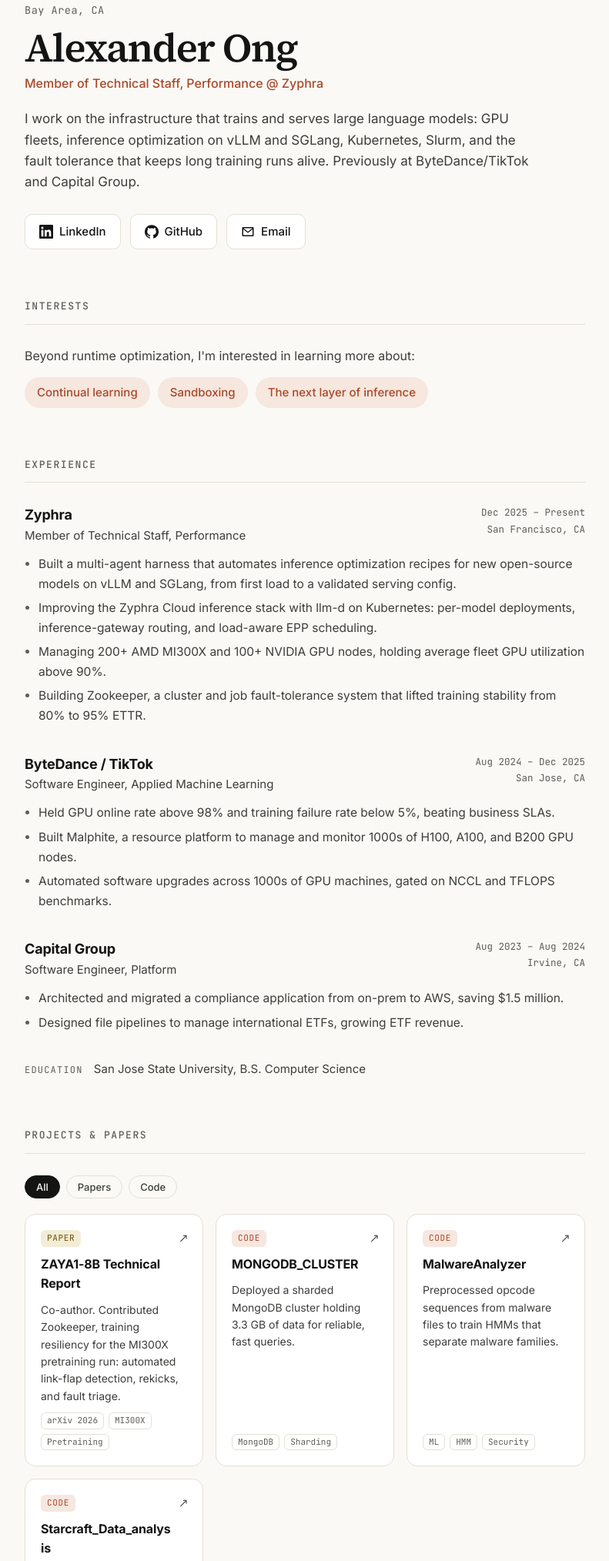
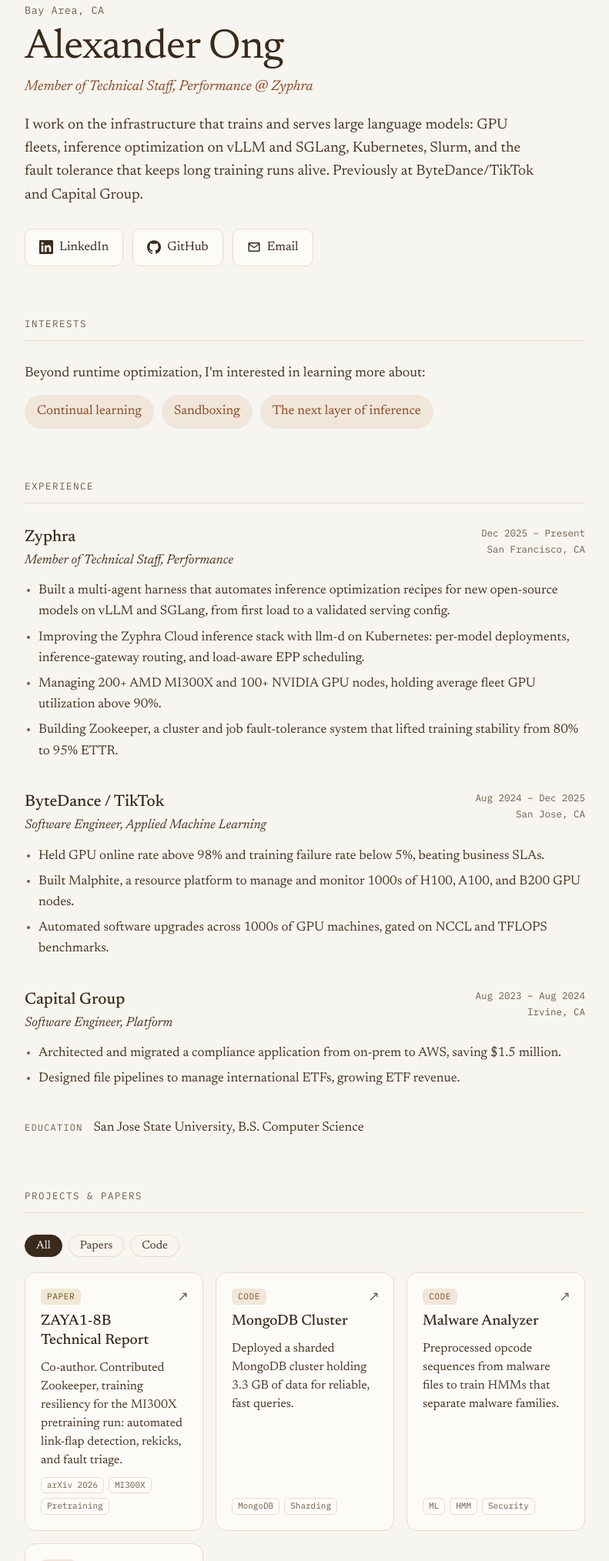
Before and after one commit to adot18/adot18.github.io, a plain HTML site: page index.html in a window 1280 px wide. Shown: the part 69-2097 px from the top of the page at 77% size, without its empty margins (244-1035 px from the left). Drawn offline with Linux system fonts and the light colour scheme.

Commit message:
Softer serif typography and warm brown palette

```diff
--- a/content.js
+++ b/content.js
@@ -75,21 +75,21 @@ window.SITE = {
     },
     {
       type: "code",
-      name: "MONGODB_CLUSTER",
+      name: "MongoDB Cluster",
       blurb: "Deployed a sharded MongoDB cluster holding 3.3 GB of data for reliable, fast queries.",
       url: "https://github.com/adot18/MONGODB_CLUSTER",
       tags: ["MongoDB", "Sharding"],
     },
     {
       type: "code",
-      name: "MalwareAnalyzer",
+      name: "Malware Analyzer",
       blurb: "Preprocessed opcode sequences from malware files to train HMMs that separate malware families.",
       url: "https://github.com/adot18/MalwareAnalyzer",
       tags: ["ML", "HMM", "Security"],
     },
     {
       type: "code",
-      name: "Starcraft_Data_analysis",
+      name: "StarCraft Data Analysis",
       blurb: "Logistic regression on player stats (APM and more) to predict which players are likely to go pro.",
       url: "https://github.com/adot18/Starcraft_Data_analysis",
       tags: ["Data science", "Python"],
--- a/index.html
+++ b/index.html
@@ -6,7 +6,7 @@
   <title>Alexander Ong</title>
   <meta name="description" content="Alexander Ong: ML infrastructure and inference performance engineer.">
   <link rel="preconnect" href="https://fonts.googleapis.com">
-  <link href="https://fonts.googleapis.com/css2?family=Inter:wght@400;500;600;700&family=Source+Serif+4:opsz,wght@8..60,600&family=JetBrains+Mono:wght@400;500&display=swap" rel="stylesheet">
+  <link href="https://fonts.googleapis.com/css2?family=Newsreader:ital,opsz,wght@0,6..72,400;0,6..72,500;0,6..72,600;1,6..72,400&family=IBM+Plex+Mono:wght@400;500&display=swap" rel="stylesheet">
   <link rel="stylesheet" href="style.css">
 </head>
 <body>
--- a/main.js
+++ b/main.js
@@ -38,7 +38,7 @@ $("experience").innerHTML = S.experience.map((e) => `
   <article class="job">
     <div class="job-head">
       <div><h3>${esc(e.company)}</h3><p class="job-role">${esc(e.role)}</p></div>
-      <p class="job-meta mono">${esc(e.dates)}<br>${esc(e.place)}</p>
+      <p class="job-meta mono"><span>${esc(e.dates)}</span><span class="sep"> · </span><span>${esc(e.place)}</span></p>
     </div>
     <ul>${e.points.map((p) => `<li>${esc(p)}</li>`).join("")}</ul>
   </article>`).join("");
--- a/style.css
+++ b/style.css
@@ -1,50 +1,53 @@
 :root {
   color-scheme: light;
-  --bg: #faf9f5; --surface: #ffffff; --text: #141413; --muted: #3d3d3a; --faint: #5e5d59;
-  --line: #e3e0d4; --accent: #a8492a; --accent-soft: #f6e7df; --paper: #6f5300; --paper-soft: #f3ecd6;
+  --bg: #f7f5ef; --surface: #fcfbf7; --text: #3a2a1c; --muted: #4a3626; --faint: #6e5f4b;
+  --line: #e2ddd0; --accent: #8a4a26; --accent-soft: #f1e6da; --paper: #6b5212; --paper-soft: #efe8d3;
+  --serif: "Newsreader", "Tiempos Text", Georgia, serif;
+  --mono-font: "IBM Plex Mono", ui-monospace, monospace;
 }
 * { box-sizing: border-box; margin: 0; }
-body { background: var(--bg); color: var(--text); font: 16px/1.6 Inter, system-ui, sans-serif; -webkit-font-smoothing: antialiased; }
-.mono { font-family: "JetBrains Mono", ui-monospace, monospace; }
+body { background: var(--bg); color: var(--text); font: 17.5px/1.6 var(--serif); -webkit-font-smoothing: antialiased; }
+.mono { font-family: var(--mono-font); }
 .wrap { max-width: 760px; margin: 0 auto; padding: 72px 16px 48px; }
 a { color: inherit; text-decoration: none; }
 
 .hero { margin-bottom: 64px; }
 .kicker { font-size: 13.5px; color: var(--faint); letter-spacing: .04em; }
-h1 { font-family: "Source Serif 4", Georgia, serif; font-weight: 600; font-size: clamp(36px, 7vw, 52px); line-height: 1.1; letter-spacing: -.03em; margin: 8px 0 6px; }
-.role { color: var(--accent); font-weight: 500; }
-.desc { color: var(--muted); margin-top: 20px; max-width: 62ch; font-size: 17px; }
+h1 { font-weight: 400; font-size: clamp(38px, 7vw, 54px); line-height: 1.1; letter-spacing: -.015em; margin: 8px 0 6px; }
+.role { color: var(--accent); font-style: italic; font-size: 18.5px; }
+.desc { color: var(--muted); margin-top: 20px; max-width: 62ch; font-size: 19px; line-height: 1.6; }
 .buttons { display: flex; gap: 12px; margin-top: 28px; flex-wrap: wrap; }
 .btn { display: inline-flex; align-items: center; gap: 8px; padding: 10px 18px; border-radius: 10px;
-  border: 1px solid var(--line); background: var(--surface); font-weight: 500; font-size: 15px; transition: .15s; }
+  border: 1px solid var(--line); background: var(--surface); font-size: 16.5px; transition: .15s; }
 .btn svg { width: 18px; height: 18px; fill: currentColor; }
 .btn:hover { border-color: var(--accent); color: var(--accent); transform: translateY(-1px); }
 
 section { margin-bottom: 64px; }
-h2 { font-size: 13px; text-transform: uppercase; letter-spacing: .12em; color: var(--faint); font-weight: 500;
+h2 { font-family: var(--mono-font); font-size: 12.5px; text-transform: uppercase; letter-spacing: .12em; color: var(--faint); font-weight: 400;
   padding-bottom: 12px; border-bottom: 1px solid var(--line); margin-bottom: 28px; }
 
 .timeline { display: grid; gap: 36px; }
 .job-head { display: flex; justify-content: space-between; gap: 16px; align-items: flex-start; }
-.job h3 { font-size: 18px; letter-spacing: -.01em; }
-.job-role { color: var(--muted); font-size: 15px; }
-.job-meta { font-size: 12.5px; color: var(--faint); text-align: right; white-space: nowrap; line-height: 1.7; }
-.job ul { margin-top: 12px; padding-left: 18px; color: var(--muted); font-size: 15.5px; line-height: 1.65; display: grid; gap: 6px; }
+.job h3 { font-size: 21px; font-weight: 500; }
+.job-role { color: var(--muted); font-style: italic; font-size: 17px; }
+.job-meta { font-size: 12.5px; color: var(--faint); text-align: right; white-space: nowrap; line-height: 1.7; display: flex; flex-direction: column; }
+.job-meta .sep { display: none; }
+.job ul { margin-top: 12px; padding-left: 18px; color: var(--muted); font-size: 17px; line-height: 1.6; display: grid; gap: 6px; }
 .job li::marker { color: var(--faint); }
-.edu { margin-top: 36px; color: var(--muted); font-size: 15px; }
+.edu { margin-top: 36px; color: var(--muted); font-size: 17px; }
 .edu .mono { font-size: 12px; color: var(--faint); text-transform: uppercase; letter-spacing: .1em; margin-right: 10px; }
 
 .filters { display: flex; gap: 8px; margin-bottom: 20px; }
-.chip { font: 500 13px Inter, sans-serif; padding: 6px 14px; border-radius: 999px; border: 1px solid var(--line);
+.chip { font: 400 15px var(--serif); padding: 6px 14px; border-radius: 999px; border: 1px solid var(--line);
   background: transparent; color: var(--muted); cursor: pointer; }
 .chip.active { background: var(--text); color: var(--bg); border-color: var(--text); }
 
 .grid { display: grid; grid-template-columns: repeat(auto-fill, minmax(220px, 1fr)); gap: 16px; }
 .card { position: relative; display: flex; flex-direction: column; gap: 10px; padding: 20px; border-radius: 14px;
   background: var(--surface); border: 1px solid var(--line); transition: .15s; }
-.card:hover { border-color: var(--accent); transform: translateY(-2px); box-shadow: 0 8px 24px -14px rgba(20,20,19,.2); }
-.card h3 { font-size: 16px; letter-spacing: -.01em; padding-right: 20px; word-break: break-word; }
-.card p { color: var(--muted); font-size: 14px; flex: 1; }
+.card:hover { border-color: var(--accent); transform: translateY(-2px); box-shadow: 0 8px 24px -14px rgba(58,42,28,.22); }
+.card h3 { font-size: 19px; font-weight: 500; line-height: 1.3; padding-right: 20px; overflow-wrap: anywhere; }
+.card p { color: var(--muted); font-size: 16px; line-height: 1.5; flex: 1; }
 .badge { align-self: flex-start; font-size: 11px; padding: 2px 8px; border-radius: 6px; text-transform: uppercase; letter-spacing: .06em; }
 .badge.code { background: var(--accent-soft); color: var(--accent); }
 .badge.paper { background: var(--paper-soft); color: var(--paper); }
@@ -58,11 +61,11 @@ footer { font-size: 12px; color: var(--faint); border-top: 1px solid var(--line)
 @media (max-width: 560px) {
   .wrap { padding-top: 48px; }
   .job-head { flex-direction: column; gap: 4px; }
-  .job-meta { text-align: left; white-space: normal; }
-  .job-meta br { display: none; }
+  .job-meta { text-align: left; white-space: normal; flex-direction: row; flex-wrap: wrap; }
+  .job-meta .sep { display: inline; white-space: pre; }
 }
 
-button.btn { font: inherit; font-weight: 500; font-size: 15px; color: inherit; cursor: pointer; }
+button.btn { font: inherit; font-size: 16.5px; color: inherit; cursor: pointer; }
 .email-wrap { position: relative; }
 .menu { position: absolute; top: calc(100% + 8px); left: 0; z-index: 10; min-width: 230px; padding: 6px;
   background: var(--surface); border: 1px solid var(--line); border-radius: 12px;
@@ -70,10 +73,10 @@ button.btn { font: inherit; font-weight: 500; font-size: 15px; color: inherit; c
 .menu[hidden] { display: none; }
 .menu-addr { font-size: 12px; color: var(--faint); padding: 6px 10px 8px; border-bottom: 1px solid var(--line); margin-bottom: 4px; user-select: all; }
 .menu a, .menu button { display: block; width: 100%; text-align: left; padding: 8px 10px; border-radius: 8px;
-  font: 500 14px Inter, sans-serif; color: var(--text); background: none; border: 0; cursor: pointer; }
+  font: 400 16px var(--serif); color: var(--text); background: none; border: 0; cursor: pointer; }
 .menu a:hover, .menu button:hover { background: var(--accent-soft); color: var(--accent); }
 
-.interests-intro { color: var(--muted); margin-bottom: 14px; }
+.interests-intro { color: var(--muted); margin-bottom: 14px; font-size: 18px; }
 .interests { list-style: none; padding: 0; display: flex; flex-wrap: wrap; gap: 10px; }
 .interests li { padding: 8px 16px; border-radius: 999px; background: var(--accent-soft); color: var(--accent);
-  font-weight: 500; font-size: 15px; }
+  font-size: 17px; }
```
